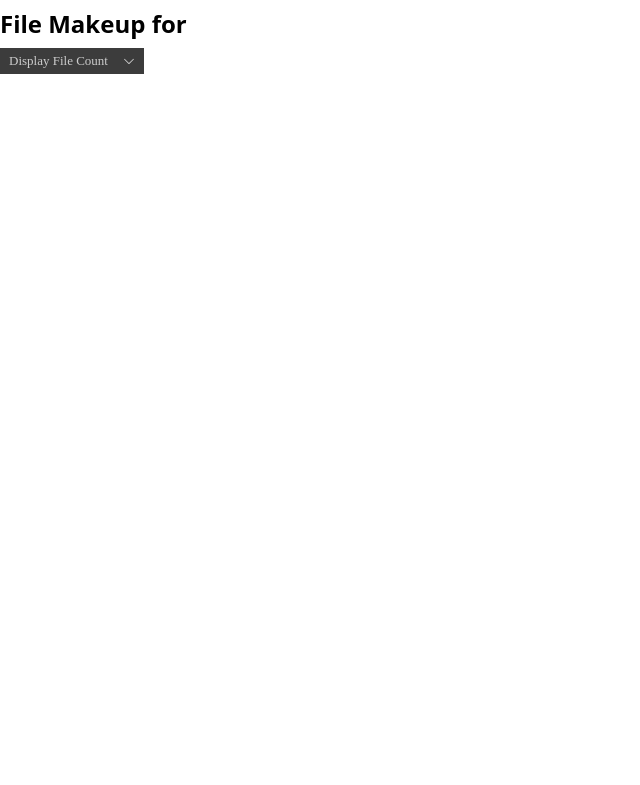
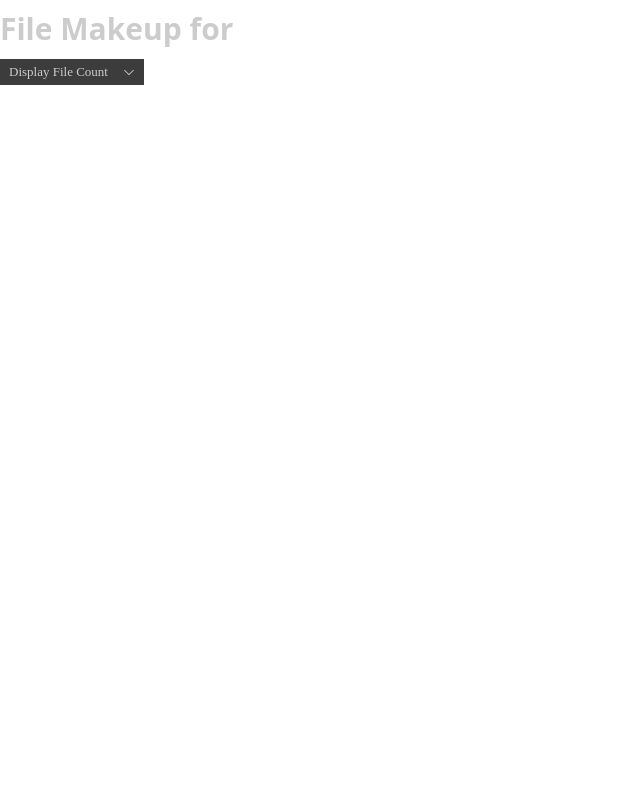
Before and after one commit to Villy-P/File-Makeup-Viewer, a Svelte app: page / in a window 1280 px wide. Shown: the top 785 px of the page, without its empty margins (0-640 px from the left). Built offline with nearby package versions, Linux system fonts and the light colour scheme; the HTML template or start-up script is replaced by a standard one.

Commit message:
refactor: Update App.svelte to use a more descriptive class name for the main header

```diff
--- a/src/App.svelte
+++ b/src/App.svelte
@@ -161,7 +161,7 @@
 </script>
 
 <main class="flex flex-col justify-center items-start h-full">
-	<h1 class="text-2xl font-bold py-2">File Makeup for {cwd}</h1>
+	<h1 class="main-header font-bold py-2">File Makeup for {cwd}</h1>
 	<Dropdown>
 		<Option on:click={() => {isFile = true; update()}}>Display File Count</Option>
 		<Option on:click={() => {isFile = false; update()}}>Display Byte Count</Option>
--- a/src/app.css
+++ b/src/app.css
@@ -1,3 +1,12 @@
 @tailwind base;
 @tailwind components;
 @tailwind utilities;
+
+.main-header {
+    display: block;
+    color: var(--vscode-foreground, #ccc);
+    font-size: 30px;
+    line-height: var(--type-ramp-base-line-height, normal);
+    margin-bottom: 2px;
+    width: fit-content;
+}
```
